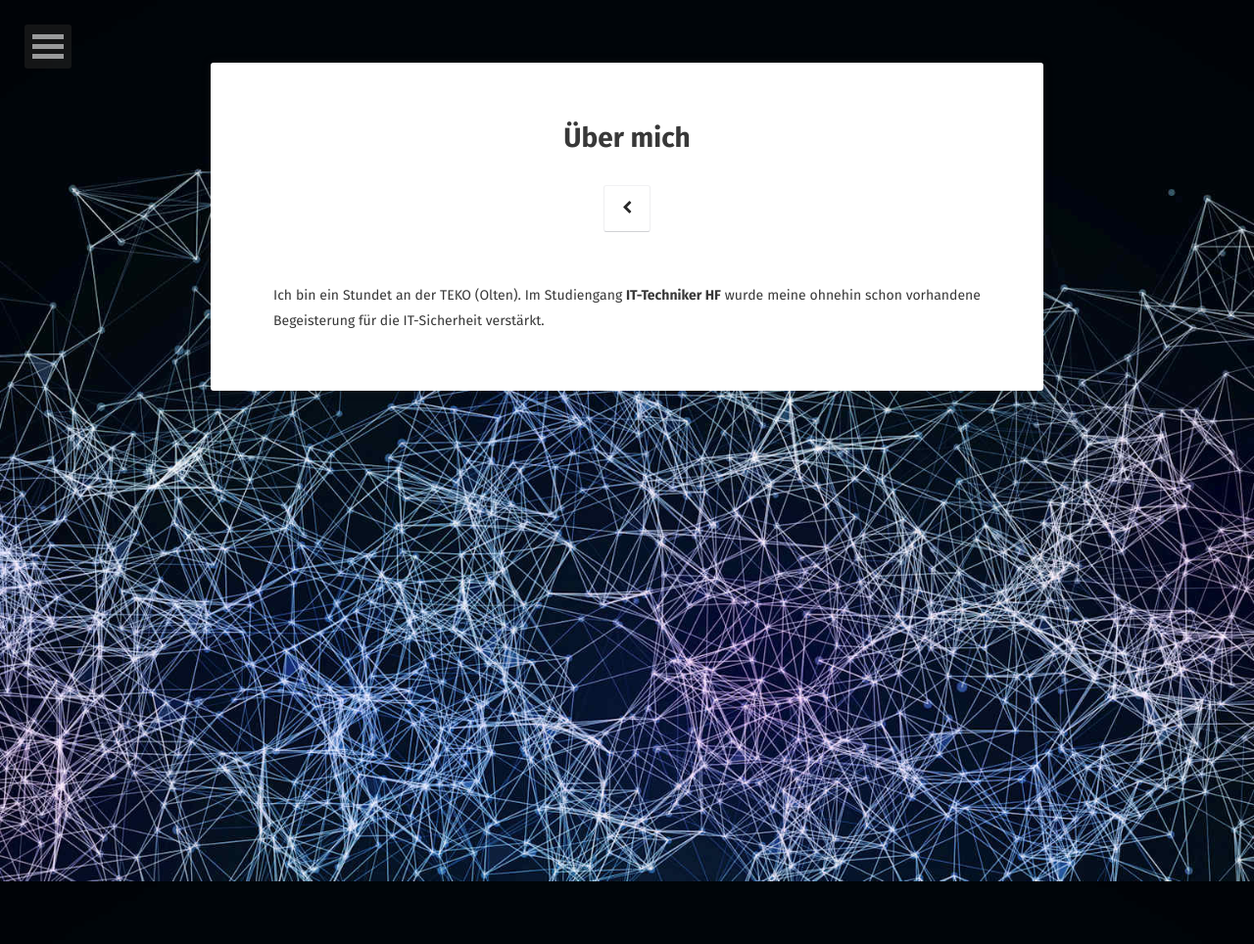
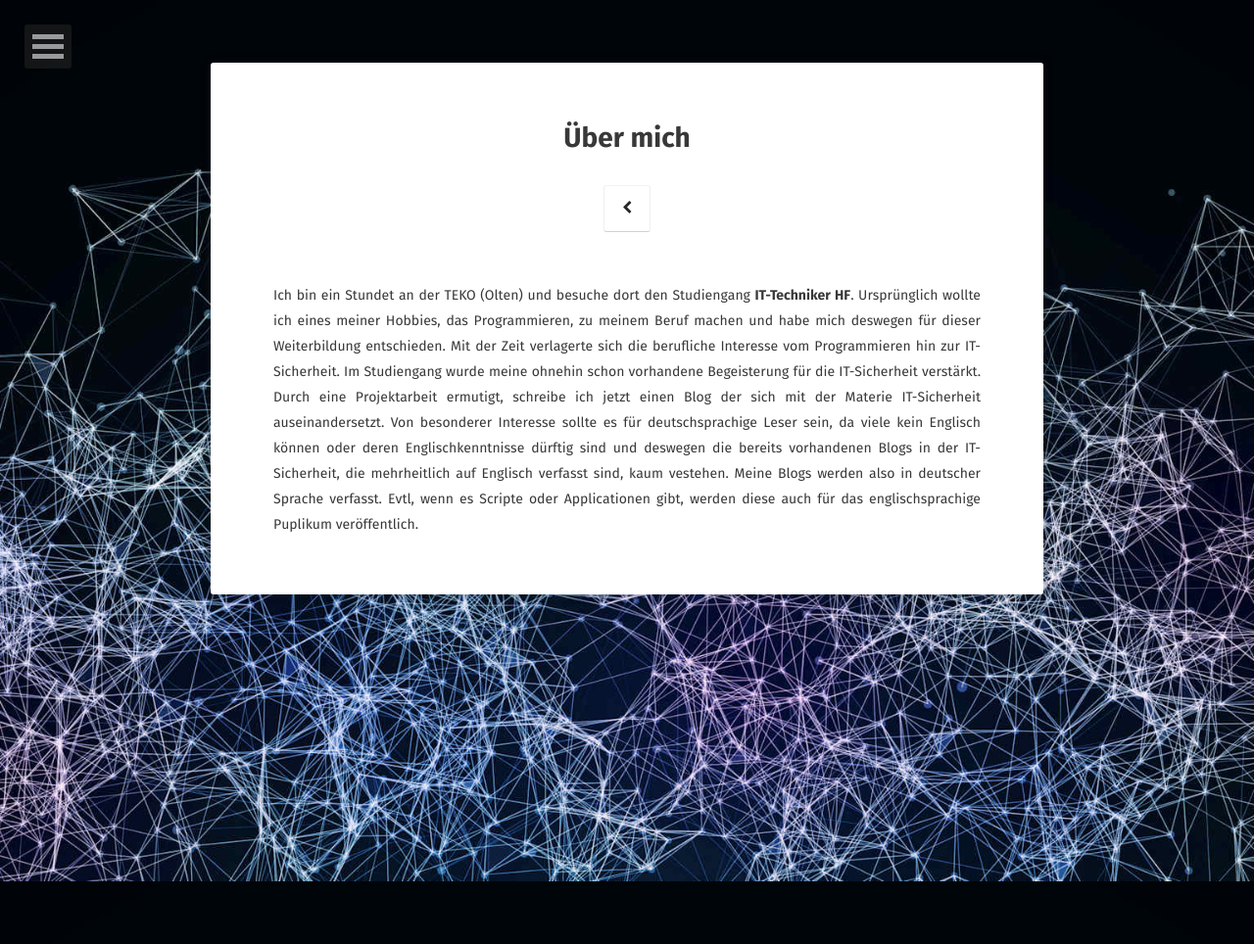
Before and after one commit to lauliger/IT-Sicherheit, a Jekyll site: the page built from about/index.md, in a window 1280 px wide. Shown: the whole page at 98% size. Built offline with Jekyll 4.4.1, drawn with Linux system fonts in a browser that asks for light colours; some web fonts are replaced.

Commit message:
Update index.md

```diff
--- a/about/index.md
+++ b/about/index.md
@@ -6,5 +6,9 @@ date: 2019-01-08
 comments: false
 ---
 
-Ich bin ein Stundet an der TEKO (Olten).
-Im Studiengang __IT-Techniker HF__ wurde meine ohnehin schon vorhandene Begeisterung für die IT-Sicherheit verstärkt.
+Ich bin ein Stundet an der TEKO (Olten) und besuche dort den Studiengang __IT-Techniker HF__. Ursprünglich wollte ich eines meiner Hobbies, das Programmieren, zu meinem Beruf machen und habe mich deswegen für dieser Weiterbildung entschieden.
+Mit der Zeit verlagerte sich die berufliche Interesse vom Programmieren hin zur IT-Sicherheit.
+Im Studiengang wurde meine ohnehin schon vorhandene Begeisterung für die IT-Sicherheit verstärkt.
+Durch eine Projektarbeit ermutigt, schreibe ich jetzt einen Blog der sich mit der Materie IT-Sicherheit auseinandersetzt.
+Von besonderer Interesse sollte es für deutschsprachige Leser sein, da viele kein Englisch können oder deren Englischkenntnisse dürftig sind und deswegen die bereits vorhandenen Blogs in der IT-Sicherheit, die mehrheitlich auf Englisch verfasst sind, kaum vestehen.
+Meine Blogs werden also in deutscher Sprache verfasst. Evtl, wenn es Scripte oder Applicationen gibt, werden diese auch für das englischsprachige Puplikum veröffentlich.
```
